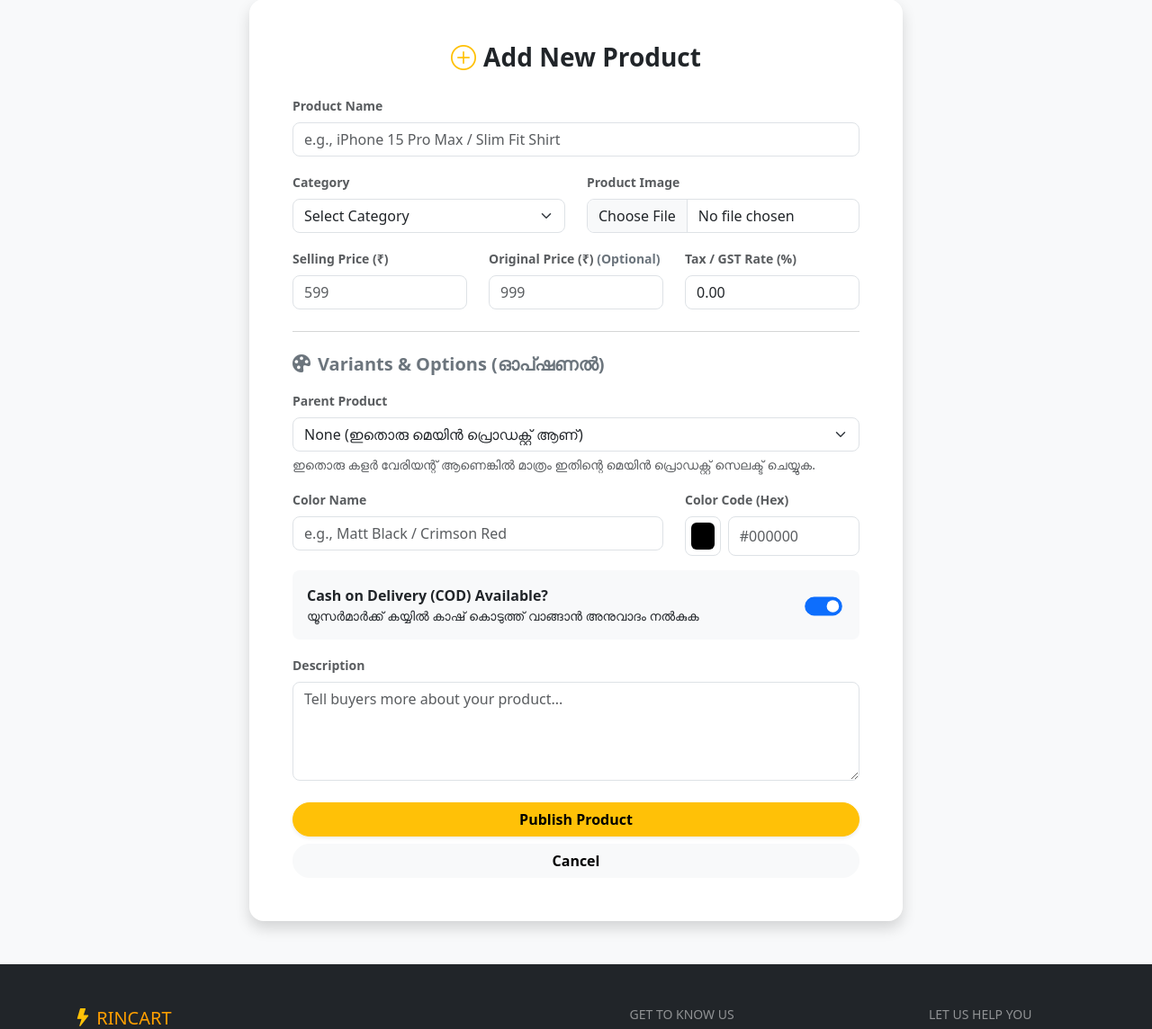
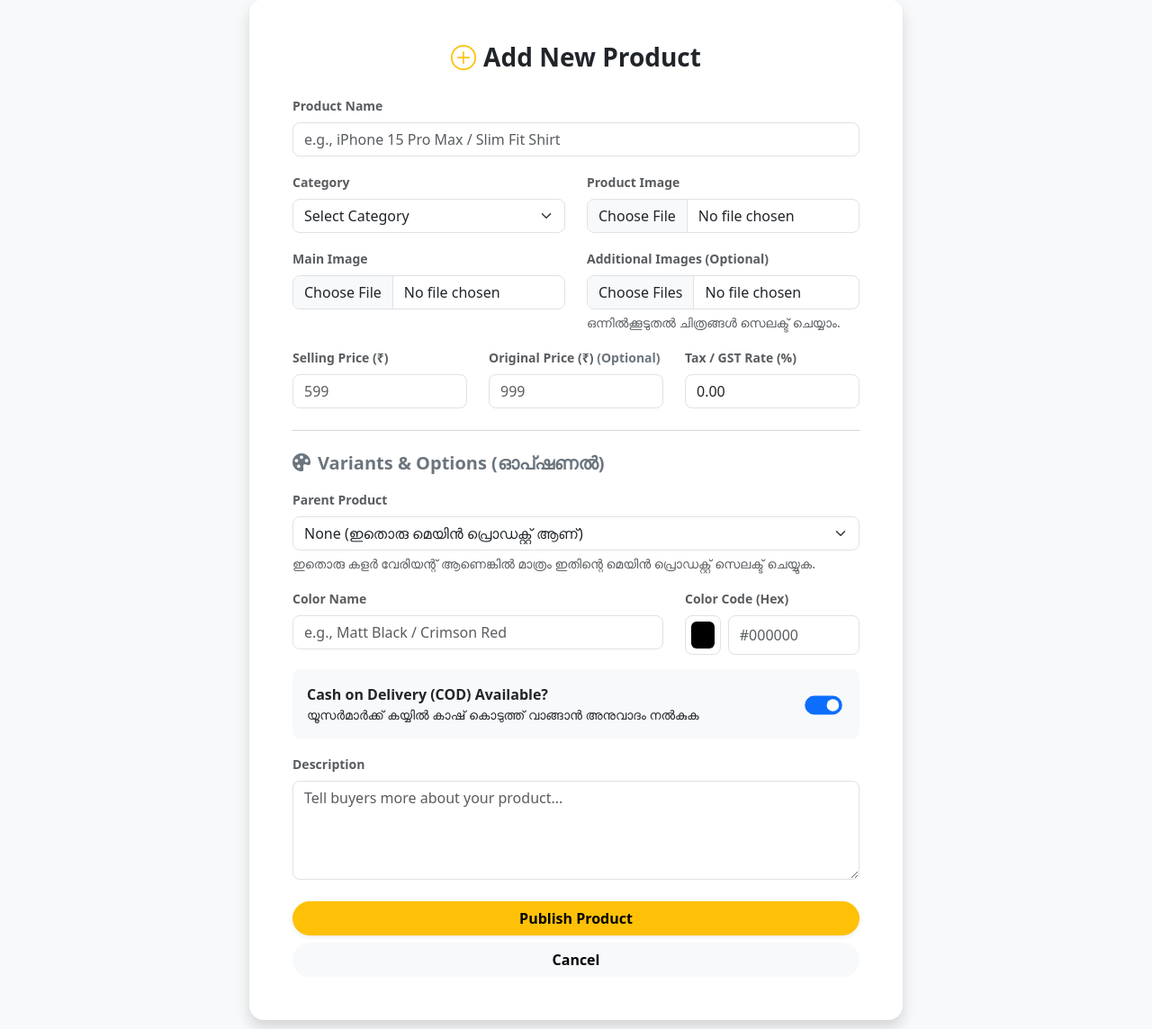
Before and after one commit to nihalyp/Rincart, a Django app: template rincartapp/templates/seller/add_product.html in a window 1280 px wide. Shown: the part 207-1351 px from the top of the page at 90% size. Run offline with Django 5.2, Linux system fonts and the light colour scheme; the template is opened without the code that fills it, so the values that code supplies are empty.

Commit message:
Enhance product form with image upload options
Added fields for main and additional product images in the form.

```diff
--- a/rincartapp/templates/seller/add_product.html
+++ b/rincartapp/templates/seller/add_product.html
@@ -36,6 +36,21 @@
                     <input type="file" name="image" class="form-control py-2.5 rounded-3" accept="image/*">
                 </div>
             </div>
+            <div class="row mb-3">
+    <!-- Main Image -->
+                <div class="col-md-6">
+                    <label class="form-label fw-semibold text-muted small">Main Image</label>
+                    <input type="file" name="image" class="form-control py-2.5 rounded-3" accept="image/*" required>
+                </div>
+
+    <!-- 🌟 Additional Images (Multiple Images Choose ചെയ്യാം) -->
+               <div class="col-md-6">
+                   <label class="form-label fw-semibold text-muted small">Additional Images (Optional)</label>
+                   <input type="file" name="additional_images" class="form-control py-2.5 rounded-3" accept="image/*" multiple>
+               <div class="form-text text-muted small">ഒന്നിൽക്കൂടുതൽ ചിത്രങ്ങൾ സെലക്ട് ചെയ്യാം.</div>
+               </div>
+          </div>
+
 
             <!-- 3. Pricing Details -->
             <div class="row mb-3">
```
